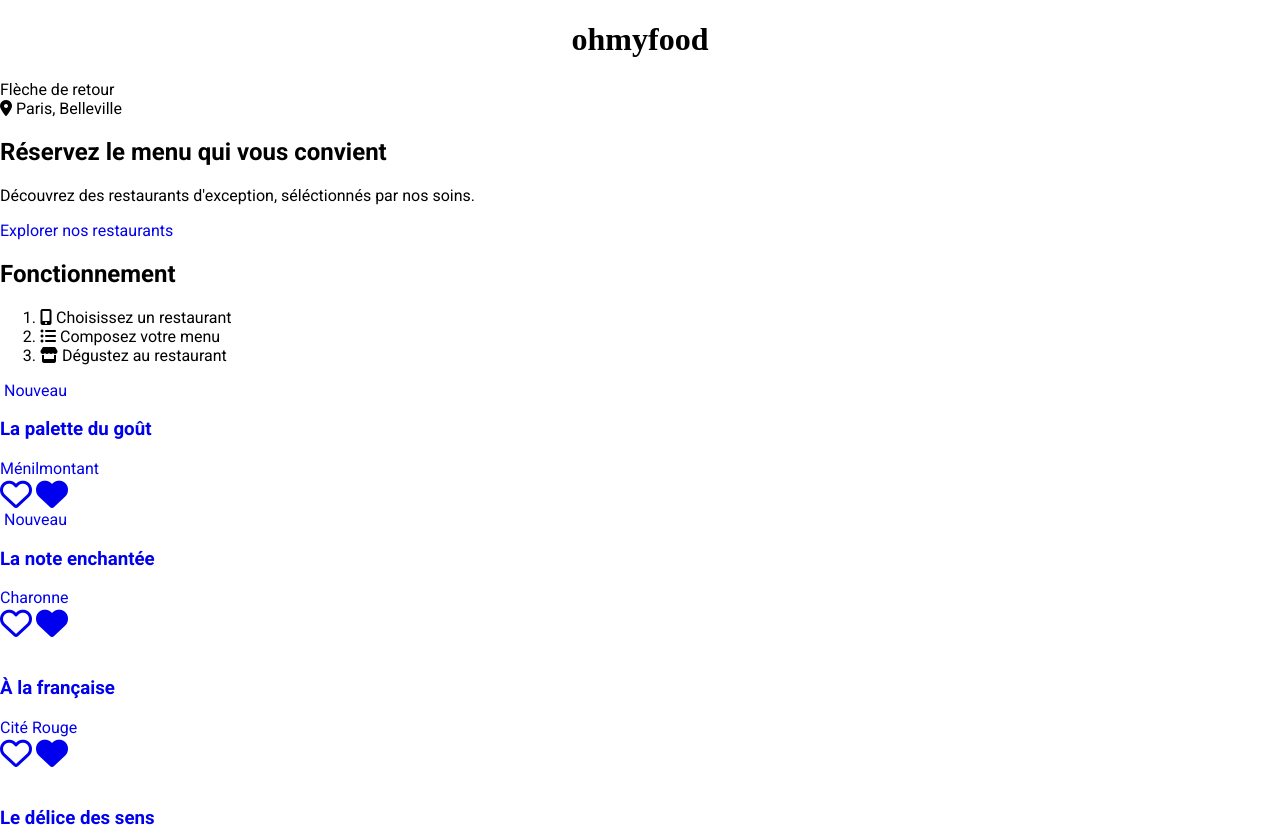
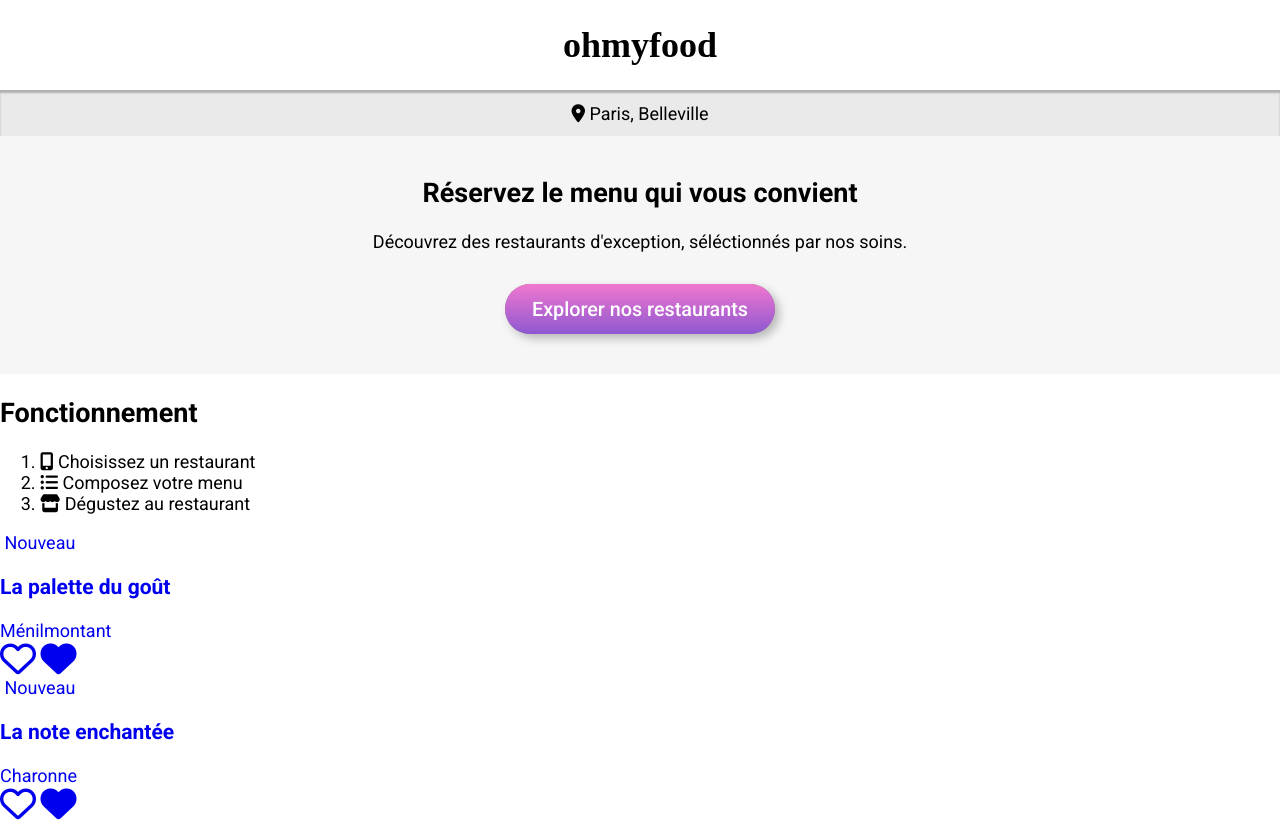
Before and after one commit to Yann-dv/Ohmyfood, a website: page index.html in a window 1280 px wide. Shown: the top 832 px of the page. Drawn offline with Linux system fonts and the light colour scheme; a web font is replaced by a local one.

Commit message:
Local an Reserve added. Mixin for buttons

```diff
--- a/index.html
+++ b/index.html
@@ -6,7 +6,7 @@
     <meta name="viewport" content="width=device-width" />
     <link rel="stylesheet" href="./css/style.css" />
     <title>Accueil - ohmyfood</title>
-    <script src="https://kit.fontawesome.com/158c254b57.js" crossorigin="anonymous"></script>
+    <script src="https://kit.fontawesome.com/158c254b57.js"></script>
     <meta name="description"
         content="Grâce à ohmyfood, ne perdez plus de temps: réservez votre menu en ligne, vos plats vous attendent à la table de votre restaurant préféré." />
     <meta name="twitter:card" content="summary_large_image">
@@ -14,16 +14,14 @@
     <meta property="og:type" content="website" />
     <meta property="og:url" content=https://yann-dv.github.io/YannHagege_3_13042021/ />
     <meta property="og:description"
-        content="Grâce à ohmyfood, ne perdez plus de temps: réservez votre menu en ligne, vos plats vous attendent à la table de votre restaurant préféré."" />
+        content="Grâce à ohmyfood, ne perdez plus de temps: réservez votre menu en ligne, vos plats vous attendent à la table de votre restaurant préféré." />
 </head>
 
 <body>
     <!--HEADER-->
     <header class=" header">
-    <a href="#">
-        <h1 class="header__logo">ohmyfood</h1>
-    </a>
-    <span class=header_logo--arrow>Flèche de retour</span>
+    <a href="../index.html" class="hidden"><i class="fas fa-arrow-left header__arrow" aria-hidden="true"></i></a>
+    <a href="#"  class="header__logo"><h1>ohmyfood</h1></a>
     </header>
 
     <div class="loader">
@@ -43,7 +41,7 @@
     <section class="reserve">
         <h2>Réservez le menu qui vous convient</h2>
         <p>Découvrez des restaurants d'exception, séléctionnés par nos soins.</p>
-        <a href="#" class="reserve_button">Explorer nos restaurants</a>
+        <a href="#" class="reserve__button">Explorer nos restaurants</a>
     </section>
 
     <section class="instructions">
--- a/sass/Base/base.scss
+++ b/sass/Base/base.scss
@@ -3,21 +3,27 @@ body,html {
     margin: 0;
     font-family: 'Roboto', sans-serif;
     scroll-behavior: smooth;
+    font-size: 18px;
     & a{
         text-decoration: none;
         }
 }
 
-
+.hidden{
+    display: none;
+}
 .header{
     &__logo{
     font-family: "Shrikhand", "cursive";
+    color: black;
     text-align: center;
-    color: black;
-    /*text-decoration: none;*/
-    /*& a:visited{
+    }
+
+    &__arrow{
+        position:absolute;
+        left: 5%;
+        top: 5%;
+        font-size: 20px;
         color: black;
-        text-decoration: none;
-        }*/
     }
 }
--- a/sass/Components/loader.scss
+++ b/sass/Components/loader.scss
@@ -8,7 +8,7 @@
     position: fixed;
     left: 0;
     top: 0;
-    animation: loader 0.01s both 3500ms;
+    animation: loader 0.01s both 2500ms;
     background-color: rgba(255, 255, 255, 0.952);
 }
 
--- /dev/null
+++ b/sass/Pages/accueil.scss
@@ -0,0 +1,19 @@
+.local{
+    text-align: center;
+    background-color: $bkgdlocal;
+    padding: .7rem;
+    box-shadow: inset 0px 3px 2px rgba(0,0,0,.25);
+}
+
+.reserve{
+    background-color: $bkgdgrey;
+    text-align: center;
+    padding: 1rem;
+    padding-bottom: 3rem;
+    & p {
+    margin-bottom: 2.5rem;
+    }
+    &__button{
+        @include button($primary-color);
+    }
+}
--- /dev/null
+++ b/sass/Utils/mixin.scss
@@ -0,0 +1,26 @@
+
+@use "sass:color";
+
+@mixin button($type) {
+  border: 0;
+  padding: 0.75rem 1.5rem;
+  font-weight: 500;
+  font-size: 1.1rem;
+  border-radius: 100px;
+  color: white;
+  background-color: rgb(104, 104, 104);
+  background-image: linear-gradient(0deg, color.scale($primary-color, $alpha: -10%) 0%, color.scale($secondary-color, $alpha: -10%) 100%);
+  cursor: pointer;
+  transition-duration: 0.3s;
+  box-shadow: 0.25rem 0.25rem 10px rgba(0, 0, 0, 0.25);
+
+  &:hover {
+    background-color: white;
+    box-shadow: 0.25rem 0.25rem 10px rgba(0, 0, 0, 0.50);
+  }
+
+  a {
+    text-decoration: none;
+    color: inherit;
+  }
+}
--- a/sass/Utils/variables.scss
+++ b/sass/Utils/variables.scss
@@ -2,8 +2,10 @@
 $primary-color: #9356DC;
 $secondary-color: #FF79DA;
 $tertiary-color: #99E2D0;
+$bkgdgrey: #F6F6F6;
+$bkgdlocal: #eaeaea;
 /*Loader*/
 $loadbarsize: 3vh;
 $num-loadbars: 9;
-$loader-dur: 2200ms;
+$loader-dur: 1500ms;
 $loadbar-delay: $loader-dur / $num-loadbars;
--- a/sass/main.scss
+++ b/sass/main.scss
@@ -1,7 +1,9 @@
 @import url('https://fonts.googleapis.com/css2?family=Roboto:wght@100;300;400;500;700;900&family=Shrikhand&display=swap');
 @import url('https://kit.fontawesome.com/158c254b57.js" crossorigin="anonymous');
 @import "./utils/variables";
+@import "./utils/mixin";
 @import "./utils/keyframes";
+@import "./pages/accueil";
 @import "./layout/footer";
 @import "./base/base";
 @import "./components/loader";
```
Also changed, not shown: css/style.css, 1 other file.
